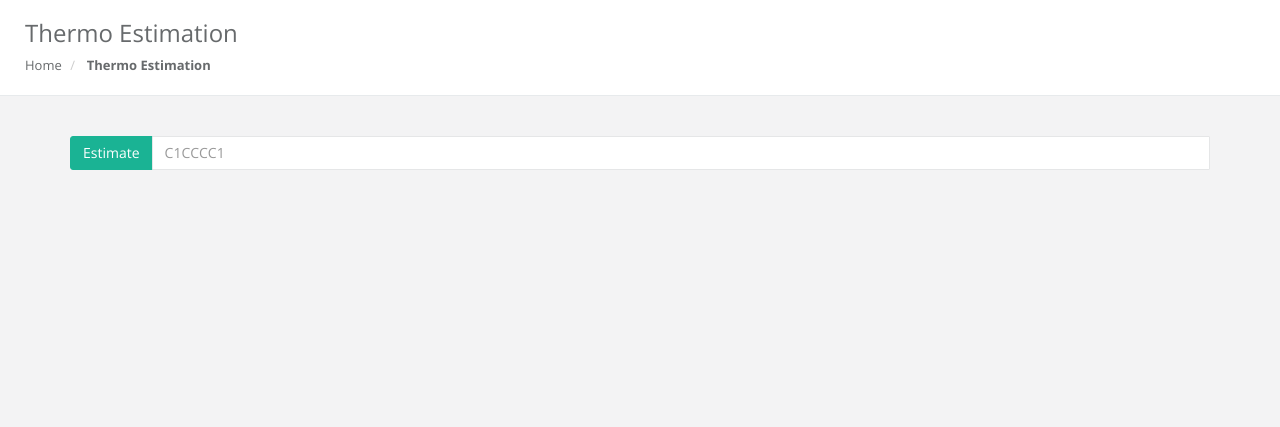
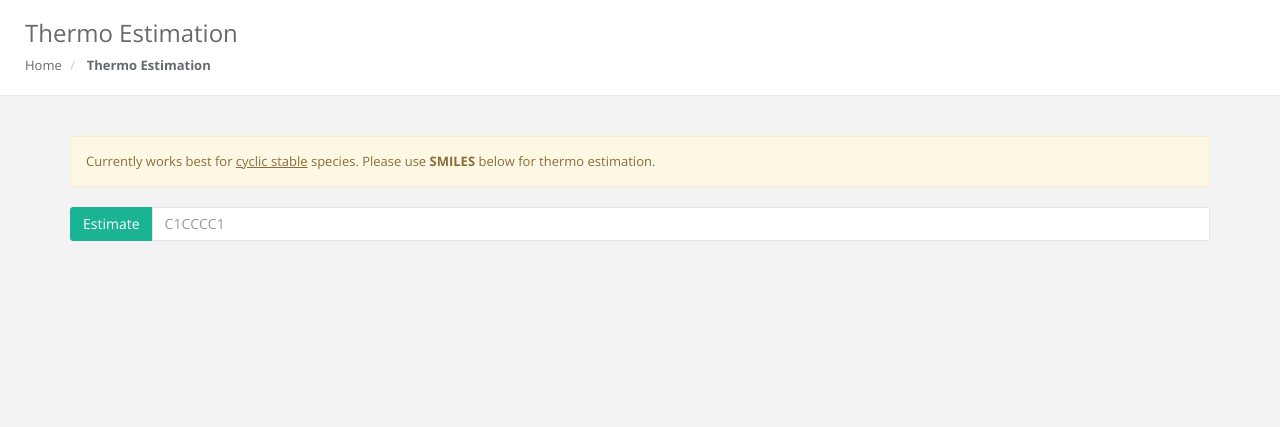
Before and after one commit to KEHANG/rmg_web, a Flask app: page /thermo_estimation in a window 1280 px wide. Shown: the top 427 px of the page. Run offline with Flask 2, Linux system fonts and the light colour scheme; parts of the project's set-up code (start-up, migrations or seed data) failed here and were passed over; some libraries are stand-ins or nearby versions.

Commit message:
add information on current best working range
and neccessary guidance on how to input molecule

```diff
--- a/templates/thermo_estimation.html
+++ b/templates/thermo_estimation.html
@@ -15,8 +15,12 @@ Thermo Estimation
 {% block content %}
 <div class="row">
 <div class="col-md-12">
+  <div class="alert alert-warning">
+      Currently works best for <u>cyclic stable</u> species. Please use <b>SMILES</b> below for thermo estimation.
+  </div>
   <form method="post" class="form-horizontal">
       <div class="input-group m-b" >
+
           <span class="input-group-btn">
               <input type="submit" value="Estimate" class="btn btn-primary"/>
           </span>
```
